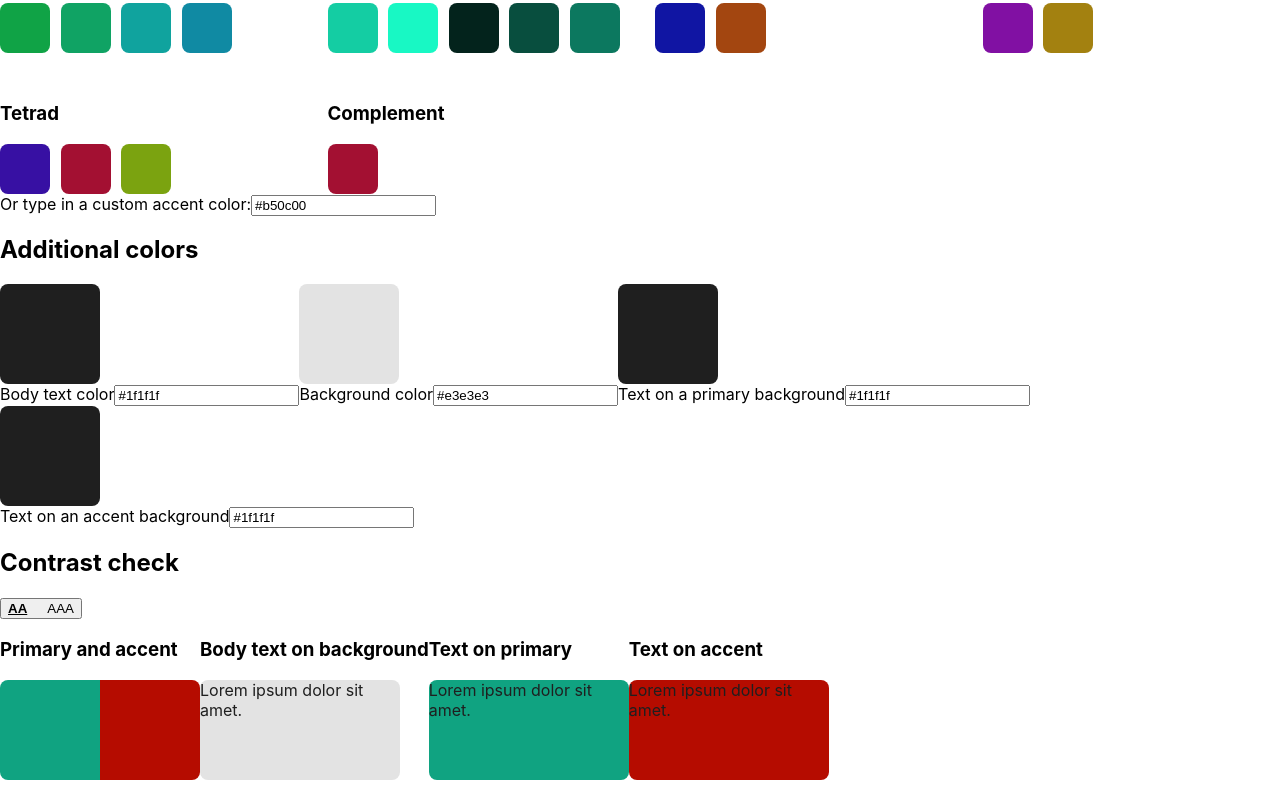
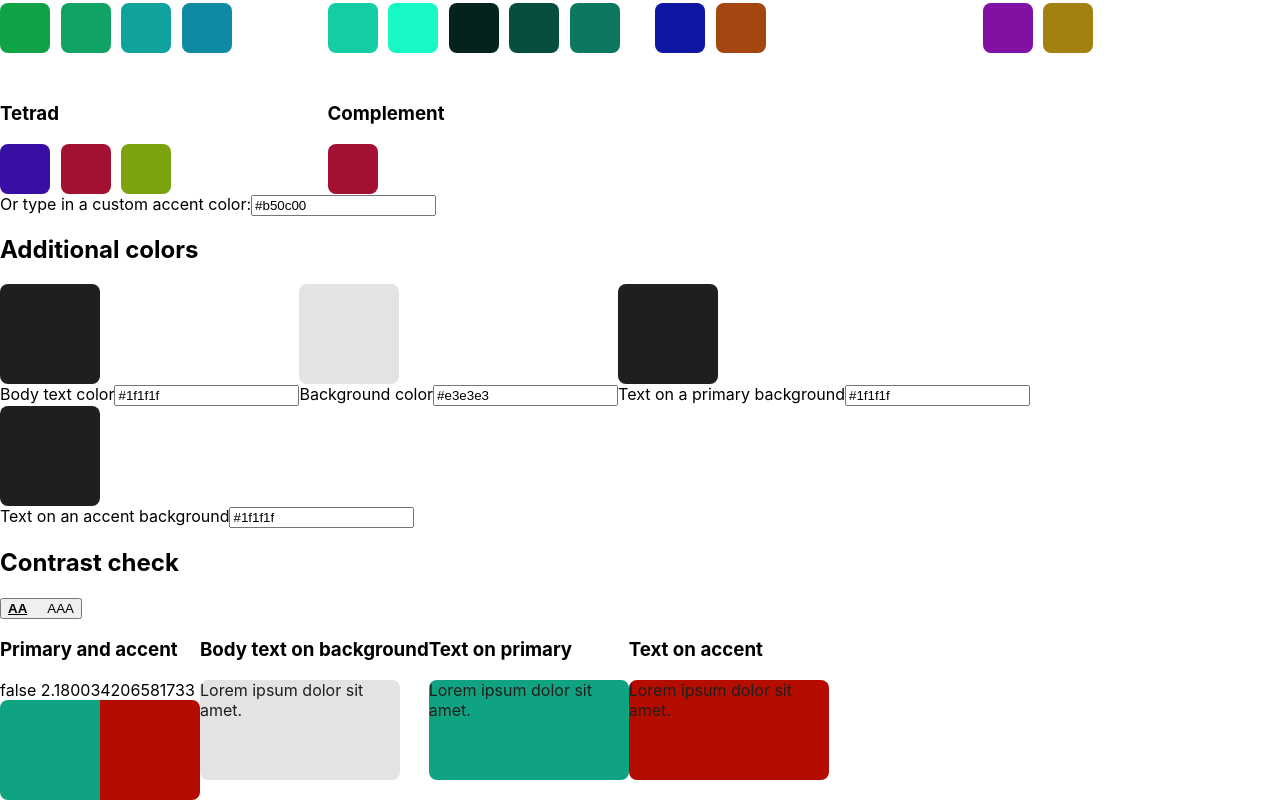
Before and after one commit to cagloria/palette-contrast, a React (Create React App) app: page / in a window 1280 px wide. Shown: the part 353-1153 px from the top of the page. Built offline with nearby package versions, Linux system fonts and the light colour scheme.

Commit message:
Added contrast test to primary and accent contrast

```diff
--- a/src/components/contrast/Contrast.js
+++ b/src/components/contrast/Contrast.js
@@ -50,10 +50,7 @@ export default function Contrast({
             </LevelButton>
 
             <ContrastPanels>
-                <div>
-                    <h3>Primary and accent</h3>
-                    <GraphicContrast color1={primary} color2={accent} />
-                </div>
+                <GraphicContrast color1={primary} color2={accent} />
 
                 <div>
                     <h3>Body text on background</h3>
--- a/src/components/contrast/ContrastTest.js
+++ b/src/components/contrast/ContrastTest.js
@@ -3,29 +3,22 @@ import tinycolor from "tinycolor2";
 
 export default function ContrastTest({ level, color1, color2, size }) {
     const [ratio, setRatio] = useState(0);
-    const [passes, setPasses] = useState(false);
+    const [passes, setPasses] = useState("false");
 
     useEffect(() => {
         setRatio(tinycolor.readability(color1, color2));
 
-        const levelVal = level;
-        let sizeVal = size;
-        if (sizeVal === "graphics") {
-            // Level AA has a required contrast ratio of 3:1 for both large text
-            // and graphic/UI components
-            sizeVal = "large";
-        }
         setPasses(
-            tinycolor.isReadable(color1, color2, {
-                level: levelVal,
-                size: sizeVal,
-            })
+            `${tinycolor.isReadable(color1, color2, {
+                level: level,
+                size: size,
+            })}`
         );
-    }, [color1, color2, level, size, ratio, passes]);
+    }, [level, color1, color2, size]);
 
     return (
-        <div>
+        <span>
             {passes} {ratio}
-        </div>
+        </span>
     );
 }
--- a/src/components/contrast/GraphicContrast.js
+++ b/src/components/contrast/GraphicContrast.js
@@ -1,5 +1,6 @@
 import React from "react";
 import styled from "styled-components";
+import ContrastTest from "./ContrastTest";
 
 const Panel1 = styled.div`
     border-radius: 8px 0 0 8px;
@@ -20,13 +21,24 @@ const GraphicContainer = styled.div`
     }
 `;
 
-function GraphicContrast({ color1, color2 }) {
+export default function GraphicContrast({ color1, color2 }) {
     return (
-        <GraphicContainer>
-            <Panel1 color={color1} />
-            <Panel2 color={color2} />
-        </GraphicContainer>
+        <div>
+            <h3>Primary and accent</h3>
+            <div>
+                {/* Graphics/UI component contrast ratio is defined only in
+                    level AA as 3:1, the same as large text */}
+                <ContrastTest
+                    level="AA"
+                    color1={color1}
+                    color2={color2}
+                    size="large"
+                />
+                <GraphicContainer>
+                    <Panel1 color={color1} />
+                    <Panel2 color={color2} />
+                </GraphicContainer>
+            </div>
+        </div>
     );
 }
-
-export default GraphicContrast;
```
